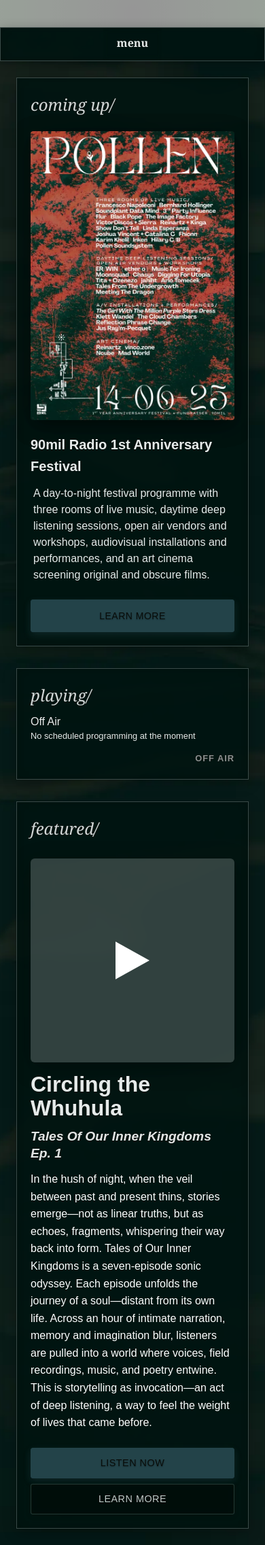
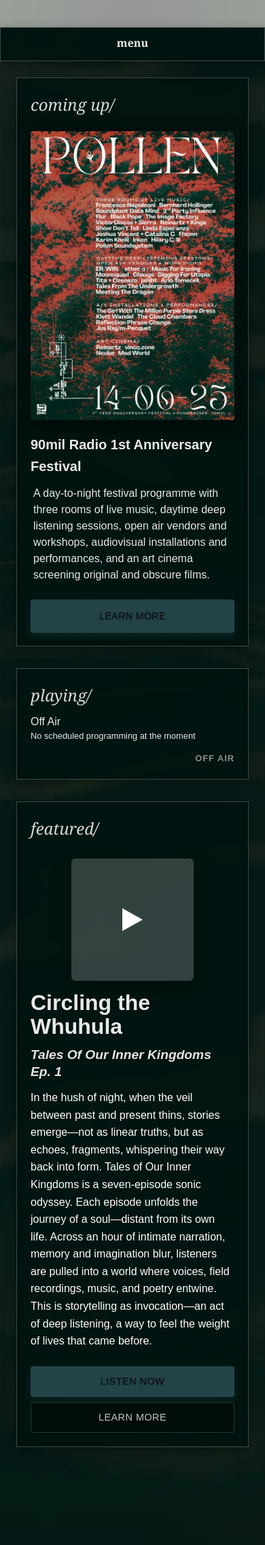
Before and after one commit to 90mil/radio, a Jekyll site: the page built from index.html, in a window 390 px wide. Shown: the whole page at 68% size. Built offline with Jekyll 4.4.1, drawn with Linux system fonts in a browser that asks for light colours.

Commit message:
fix up now playing for scheduled shows

```diff
--- a/_sass/05-features/_featured.scss
+++ b/_sass/05-features/_featured.scss
@@ -52,13 +52,13 @@
     }
 
     .featured-poster {
-        margin: 0 0 20px 0;
+        margin: 20px auto;
         text-align: center;
 
         picture.poster-image,
         img.poster-image {
             display: block;
-            width: 100%;
+            width: auto;
             max-width: 100%;
             height: auto;
             max-height: 60vh;
@@ -69,7 +69,7 @@
 
         picture.poster-image img {
             display: block;
-            width: 100%;
+            width: auto;
             max-width: 100%;
             height: auto;
             max-height: 60vh;
@@ -127,9 +127,10 @@
     align-items: flex-start;
 
     .featured-show-image {
-        width: 100%;
+        width: auto;
         max-width: 400px;
-        aspect-ratio: 1;
+        height: auto;
+        margin: 0 auto; /* Center when narrower than container */
         border-radius: 6px;
         object-fit: cover;
         background: rgba(255, 255, 255, 0.1);
@@ -205,23 +206,25 @@
     justify-content: center;
     align-items: center;
     margin: 0 0 20px 0;
-    width: 100%;
+    width: fit-content;
     align-self: center;
 
     picture.poster-image,
     img.poster-image {
-        width: 100%;
+        width: auto;
         max-width: 100%;
         height: auto;
+        margin: 0 auto; /* Center when narrower than container */
         object-fit: contain;
         border-radius: 4px;
         box-shadow: 0 8px 32px rgba(0, 0, 0, 0.3);
     }
 
     picture.poster-image img {
-        width: 100%;
+        width: auto;
         max-width: 100%;
         height: auto;
+        margin: 0 auto; /* Center when narrower than container */
         object-fit: contain;
         border-radius: 4px;
         box-shadow: 0 8px 32px rgba(0, 0, 0, 0.3);
@@ -322,10 +325,17 @@
     }
 
     .show-content {
-        gap: 24px;
+        flex-direction: column;
+        gap: 15px;
 
         .featured-show-image {
-            max-width: 350px; /* Slightly smaller on tablets */
+            width: auto; /* Natural width on mobile */
+            max-width: 100%; /* Don't exceed container */
+            align-self: center;
+        }
+
+        .show-text {
+            text-align: left;
         }
     }
 }
@@ -349,7 +359,8 @@
         gap: 15px;
 
         .featured-show-image {
-            width: 100%;
+            width: auto; /* Natural width on mobile */
+            max-width: 100%; /* Don't exceed container */
             align-self: center;
         }
 
--- a/assets/js/now-playing.js
+++ b/assets/js/now-playing.js
@@ -40,7 +40,21 @@
         if (!this.container) return;
 
         try {
-            // Get live data
+            // PRIORITY 1: Check schedule data first
+            const weekResponse = await fetch(this.weekApiUrl, { cache: 'no-store' });
+            if (weekResponse.ok) {
+                const weekData = await weekResponse.json();
+                const currentScheduledShow = this.getCurrentShow(weekData);
+
+                if (currentScheduledShow) {
+                    // We have a scheduled show running, use it regardless of live-info
+                    const nextScheduledShow = this.getNextScheduledShow(weekData);
+                    this.renderScheduledShow(currentScheduledShow, nextScheduledShow);
+                    return;
+                }
+            }
+
+            // PRIORITY 2: Check live-info only if no scheduled show
             const liveResponse = await fetch(this.liveApiUrl, { cache: 'no-store' });
             if (liveResponse.ok) {
                 const liveData = await liveResponse.json();
@@ -54,7 +68,7 @@
                 if (isLiveShow) {
                     this.renderLiveShow(liveData.currentShow[0], liveData.current, liveData.next);
                 } else if (liveData.current && liveData.current.metadata && liveData.current.metadata.track_title) {
-                    // Show archived content
+                    // Show archived content only if no scheduled show
                     this.renderArchivedContent(liveData.current, liveData.next);
                 } else {
                     this.renderOffAir();
@@ -82,6 +96,33 @@
         );
 
         return activeShows.length > 0 ? activeShows[0] : null;
+    }
+
+    getNextScheduledShow(data) {
+        const now = new Date();
+        const currentDay = this.getCurrentDayKey(now);
+
+        // Check today first
+        const todayShows = data[currentDay] || [];
+        const upcomingToday = todayShows.filter(show =>
+            show.name !== "90mil Radio" &&
+            new Date(show.start_timestamp) > now
+        ).sort((a, b) => new Date(a.start_timestamp) - new Date(b.start_timestamp));
+
+        if (upcomingToday.length > 0) {
+            return upcomingToday[0];
+        }
+
+        // Check tomorrow if no shows today
+        const tomorrow = new Date(now);
+        tomorrow.setDate(tomorrow.getDate() + 1);
+        const tomorrowDay = this.getCurrentDayKey(tomorrow);
+        const tomorrowShows = data[tomorrowDay] || [];
+        const upcomingTomorrow = tomorrowShows.filter(show =>
+            show.name !== "90mil Radio"
+        ).sort((a, b) => new Date(a.start_timestamp) - new Date(b.start_timestamp));
+
+        return upcomingTomorrow.length > 0 ? upcomingTomorrow[0] : null;
     }
 
     getCurrentDayKey(date) {
@@ -128,19 +169,31 @@
         });
     }
 
-    formatTimeWithTimezone(timestamp) {
-        // Convert timestamp to Date object and round to nominal show time
+    formatScheduleTime(timestamp) {
+        // For schedule data - timestamps are already correct, no timezone adjustment needed
         const date = new Date(timestamp);
-        const nominalDate = this.roundToNearestHalfHourAndAdjustCET(date);
 
-        const timeString = nominalDate.toLocaleTimeString('en-GB', {
+        return date.toLocaleTimeString('en-GB', {
             hour: '2-digit',
             minute: '2-digit',
-            hour12: false
+            hour12: false,
+            timeZone: 'Europe/Berlin'
+        });
+    }
+
+    formatScheduleTimeWithTimezone(timestamp) {
+        // For schedule data - timestamps are already correct
+        const date = new Date(timestamp);
+
+        const timeString = date.toLocaleTimeString('en-GB', {
+            hour: '2-digit',
+            minute: '2-digit',
+            hour12: false,
+            timeZone: 'Europe/Berlin'
         });
 
         // Use CEST/CET based on DST
-        const isDST = this.isDaylightSavingTime(nominalDate);
+        const isDST = this.isDaylightSavingTime(date);
         const timezone = isDST ? 'CEST' : 'CET';
 
         return `${timeString} ${timezone}`;
@@ -150,6 +203,15 @@
         if (startTime && endTime) {
             const start = this.formatTime(startTime);
             const end = this.formatTimeWithTimezone(endTime);
+            return `${title} <span class="time-display">${start} - ${end}</span>`;
+        }
+        return title;
+    }
+
+    formatTitleWithTimeFromSchedule(title, startTime, endTime) {
+        if (startTime && endTime) {
+            const start = this.formatScheduleTime(startTime);
+            const end = this.formatScheduleTimeWithTimezone(endTime);
             return `${title} <span class="time-display">${start} - ${end}</span>`;
         }
         return title;
@@ -262,22 +324,69 @@
         `;
     }
 
-    renderScheduledShow(show) {
-        const startTime = this.formatTime(show.start_timestamp);
-        const endTime = this.formatTime(show.end_timestamp);
+    renderScheduledShow(show, nextShow = null) {
         const showName = this.decodeHtmlEntities(show.name);
         const description = show.description ? this.decodeHtmlEntities(show.description) : '';
 
+        // Parse show name for host information
+        let title = showName;
+        let host = '';
+
+        if (showName.includes("hosted by")) {
+            const parts = showName.split("hosted by").map(part => part.trim());
+            title = parts[0];
+            host = parts[1] || '';
+        }
+
+        // Format title with time - using schedule time formatting (no timezone adjustment)
+        const showTitleWithTime = this.formatTitleWithTimeFromSchedule(title, show.start_timestamp, show.end_timestamp);
+
+        // Next up info from schedule
+        let nextUpHtml = '';
+        if (nextShow) {
+            const nextShowName = this.decodeHtmlEntities(nextShow.name);
+            const nextDescription = nextShow.description ? this.decodeHtmlEntities(nextShow.description) : '';
+
+            // Parse next show name for host information
+            let nextTitle = nextShowName;
+            let nextHost = '';
+
+            if (nextShowName.includes("hosted by")) {
+                const parts = nextShowName.split("hosted by").map(part => part.trim());
+                nextTitle = parts[0];
+                nextHost = parts[1] || '';
+            }
+
+            const nextTitleWithTime = this.formatTitleWithTimeFromSchedule(nextTitle, nextShow.start_timestamp, nextShow.end_timestamp);
+
+            nextUpHtml = `
+                <div class="next-section">
+                    <div class="section-label">NEXT:</div>
+                    <div class="section-title">${nextTitleWithTime}</div>
+                    ${nextHost ? `<div class="section-host">hosted by ${nextHost}</div>` : ''}
+                    ${nextDescription ? `<div class="section-description">${nextDescription}</div>` : ''}
+                    <div class="section-status">
+                        <span class="aired-date"></span><span class="status-label">SCHEDULED</span>
+                    </div>
+                </div>
+            `;
+        }
+
         this.container.innerHTML = `
-            <div class="show-info">
-                <div class="show-title">${showName}</div>
-                <div class="show-time">${startTime} - ${endTime}</div>
-                ${description ? `<div class="show-description">${description}</div>` : ''}
+            <div class="now-section">
+                <div class="section-label">NOW:</div>
+                <div class="section-title">${showTitleWithTime}</div>
+                ${host ? `<div class="section-host">hosted by ${host}</div>` : ''}
+                ${description ? `<div class="section-description">${description}</div>` : ''}
+                <div class="section-status">
+                    <span class="aired-date"></span>
+                    <div class="live-indicator">
+                        <span class="live-dot"></span>
+                        <span class="live-text">ON AIR</span>
+                    </div>
+                </div>
             </div>
-            <div class="live-indicator">
-                <span class="live-dot"></span>
-                <span class="live-text">ON AIR</span>
-            </div>
+            ${nextUpHtml}
         `;
     }
 
```
